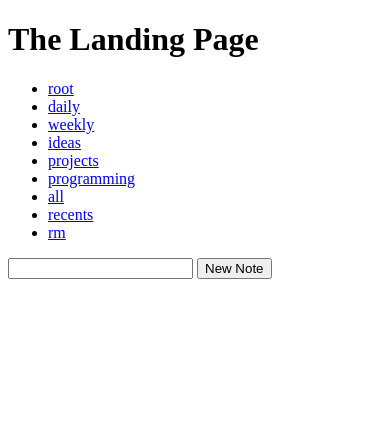
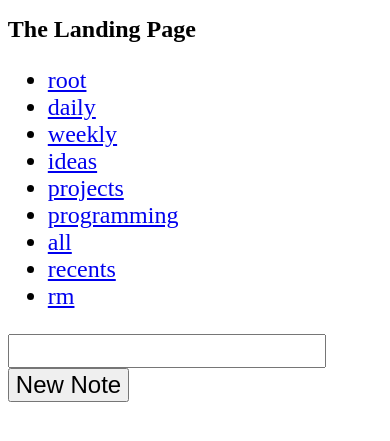
Before and after one commit to kasrasadeghi/pipeline, a Flask app: page / in a window 390 px wide. Shown: the top 441 px of the page. Run offline with Flask 2, Linux system fonts and the light colour scheme.

Commit message:
add slightly better CSS for rendering tables and mobile homepage

```diff
--- a/main.py
+++ b/main.py
@@ -187,12 +187,20 @@ class TAG:
 
 class RENDER:
   @classmethod
-  def TEXT(_, title, content):
-    return Response(f"<!DOCTYPE hmtl><html><head><title>{title}</title></head>"
+  def STYLE(_):
+    return """<style>
+       * { font-size: clamp(2vmin, 1rem + 2vw, 24px); }
+       body { margin: 1% 2%; }
+     </style>"""
+
+
+  @classmethod
+  def TEXT(R, title, content):
+    return Response(f"<!DOCTYPE hmtl><html><head>{R.STYLE()}<title>{title}</title></head>"
                     + f"<body><pre>{content}</pre></body></html>", mimetype="text/html")
 
   @classmethod
-  def NOTE(_, note):
+  def NOTE(R, note):
     # read file
 
     path = FLAT.to_path(note)
@@ -242,22 +250,22 @@ class RENDER:
 
     # compose html
     title = FLAT.title(note)
-    result = "".join([f"<!DOCTYPE hmtl><html><head><title>{title}</title></head>",
+    result = "".join([f"<!DOCTYPE hmtl><html><head>{R.STYLE()}<title>{title}</title></head>",
                       f"<body>{bar}<pre style='font-feature-settings: \"liga\" 0'>{content}{forward_links}{backlinks}</pre></body></html>"])
     return Response(result, mimetype="text/html")
 
 
   @classmethod
-  def LIST(_, items, title, linkfunc, colsfunc=lambda x: tuple(), namefunc=lambda x: x):
+  def LIST(R, items, title, linkfunc, colsfunc=lambda x: tuple(), namefunc=lambda x: x):
     """
     @param colsfunc - returns content for the other columns in this item's row
     """
-    style="<style>* { font-family: monospace}</style>"
-    header = f"<!DOCTYPE html><html><head><title>{title}</title></head><body>"
-    body = "<table>"
+    header = f"<!DOCTYPE html><html><head>{R.STYLE()}<title>{title}</title></head><body>"
+    body = """<table style="table-layout: fixed; width: 100%">"""
     for i in items:
-      columns = "".join(map(lambda x: "<td>" + x + "</td>", colsfunc(i)))
-      body += f'<tr><td><a href="{linkfunc(i)}">{namefunc(i)}</a></td>{columns}</li>'
+      td_style = '"text-overflow: ellipsis; white-space: nowrap; overflow: hidden;"'
+      columns = "".join(map(lambda x: f"<td style={td_style}>" + x + "</td>", colsfunc(i)))
+      body += f'<tr><td style={td_style}><a href="{linkfunc(i)}">{namefunc(i)}</a></td>{columns}</li>'
     body += "</ul>"
     footer = "</body></html>"
     return Response(header + body + footer, mimetype="text/html")
@@ -274,7 +282,7 @@ def to_root():
 def get_root():
   if 'title' in request.args and len(request.args['title'].strip()) != 0:
     return redirect(FLAT.to_url(FLAT.make_new(title=request.args['title'].strip())), code=302)
-  return render_template("index.html")
+  return render_template("index.html", style=RENDER.STYLE())
 
 @app.route("/all")
 def get_all():
--- a/templates/index.html
+++ b/templates/index.html
@@ -1,7 +1,8 @@
 <!DOCTYPE html>
 <html>
    <head>
-      <title>Notes</title>
+     <title>Notes</title>
+     {{ style|safe }}
    </head>
    <body>
       <h1> The Landing Page </h1>
```
